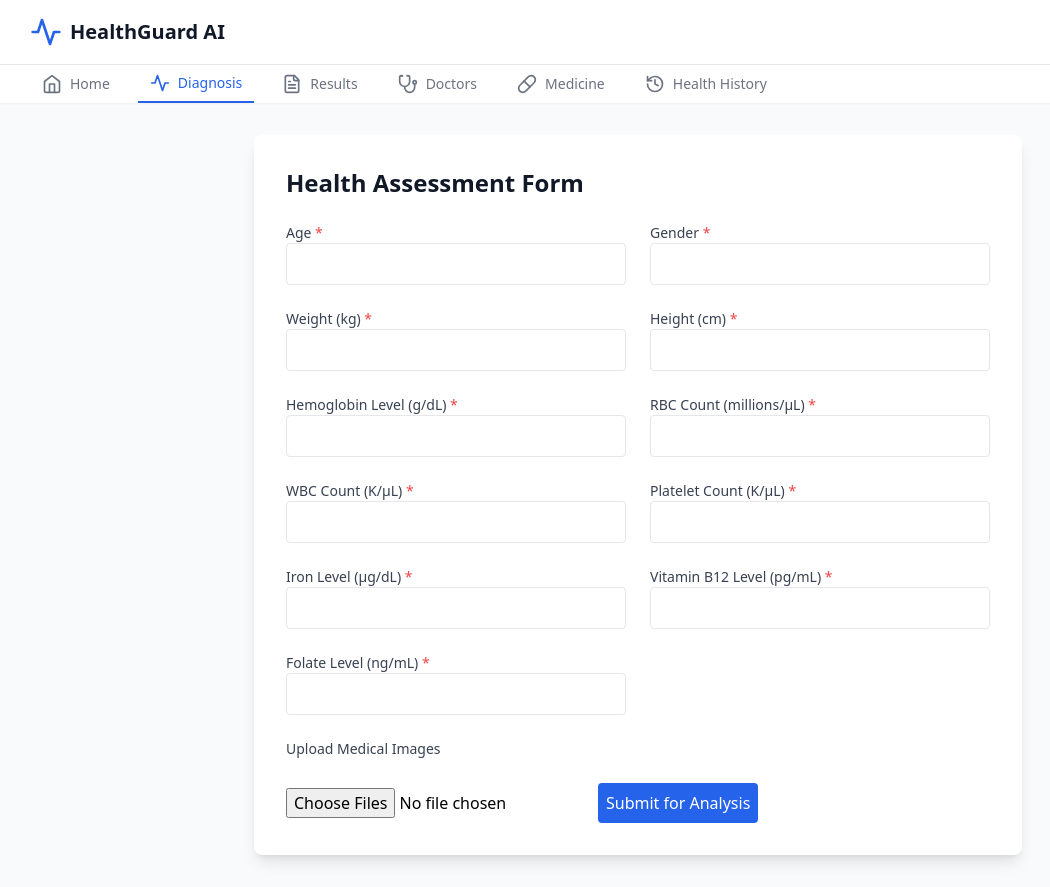
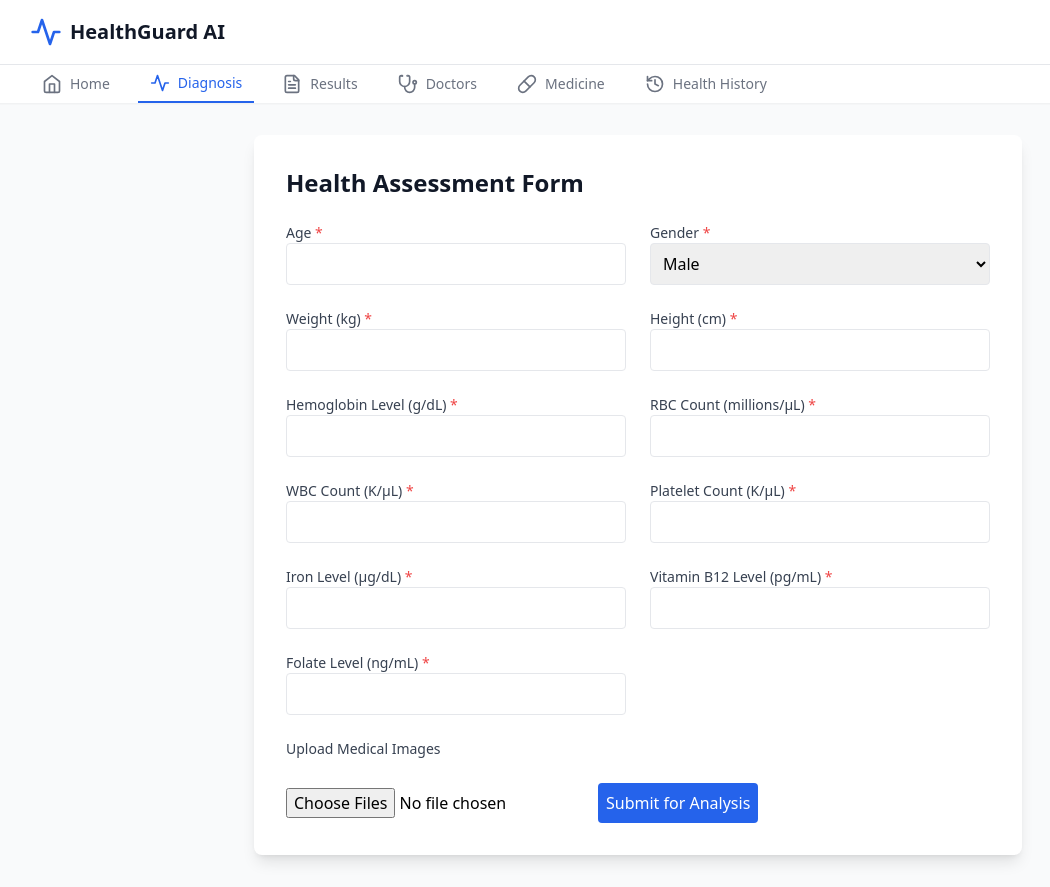
Before and after one commit to sahooananya/disease-predictor-frontend, a React (Vite) app: page / in a window 1280 px wide. Both pictures are taken after a click on the button "Start Diagnosis". Shown: the whole page, without its empty margins (2-1052 px from the left). Built offline with nearby package versions, Linux system fonts and the light colour scheme.

Commit message:
Integrated backend API

```diff
--- a/src/components/DiagnosisForm.tsx
+++ b/src/components/DiagnosisForm.tsx
@@ -4,9 +4,7 @@ import { motion } from 'framer-motion';
 import toast from 'react-hot-toast';
 import axios from "axios";
 
-interface DiagnosisFormProps {
-  backendUrl: string; // URL of the backend API
-}
+const backendUrl = "https://multi-disease-predictor-backend.onrender.com"; // Backend API URL
 
 const questions = [
   { id: 'age', label: 'Age', type: 'number', required: true },
@@ -22,7 +20,7 @@ const questions = [
   { id: 'folate', label: 'Folate Level (ng/mL)', type: 'number', required: true },
 ];
 
-export default function DiagnosisForm({ backendUrl }: DiagnosisFormProps) {
+export default function DiagnosisForm() {
   const [formData, setFormData] = useState<Record<string, any>>({});
   const [images, setImages] = useState<File[]>([]);
   const [loading, setLoading] = useState(false);
@@ -78,7 +76,26 @@ export default function DiagnosisForm({ backendUrl }: DiagnosisFormProps) {
                     <label htmlFor={question.id} className="block text-sm font-medium text-gray-700">
                       {question.label} {question.required && <span className="text-red-500">*</span>}
                     </label>
-                    <input type={question.type} id={question.id} className="w-full border p-2 rounded" onChange={(e) => handleInputChange(question.id, e.target.value)} required={question.required} />
+                    {question.type === 'select' ? (
+                        <select
+                            id={question.id}
+                            className="w-full border p-2 rounded"
+                            onChange={(e) => handleInputChange(question.id, e.target.value)}
+                            required={question.required}
+                        >
+                          {question.options?.map(option => (
+                              <option key={option} value={option}>{option}</option>
+                          ))}
+                        </select>
+                    ) : (
+                        <input
+                            type={question.type}
+                            id={question.id}
+                            className="w-full border p-2 rounded"
+                            onChange={(e) => handleInputChange(question.id, e.target.value)}
+                            required={question.required}
+                        />
+                    )}
                   </div>
               ))}
             </div>
```
